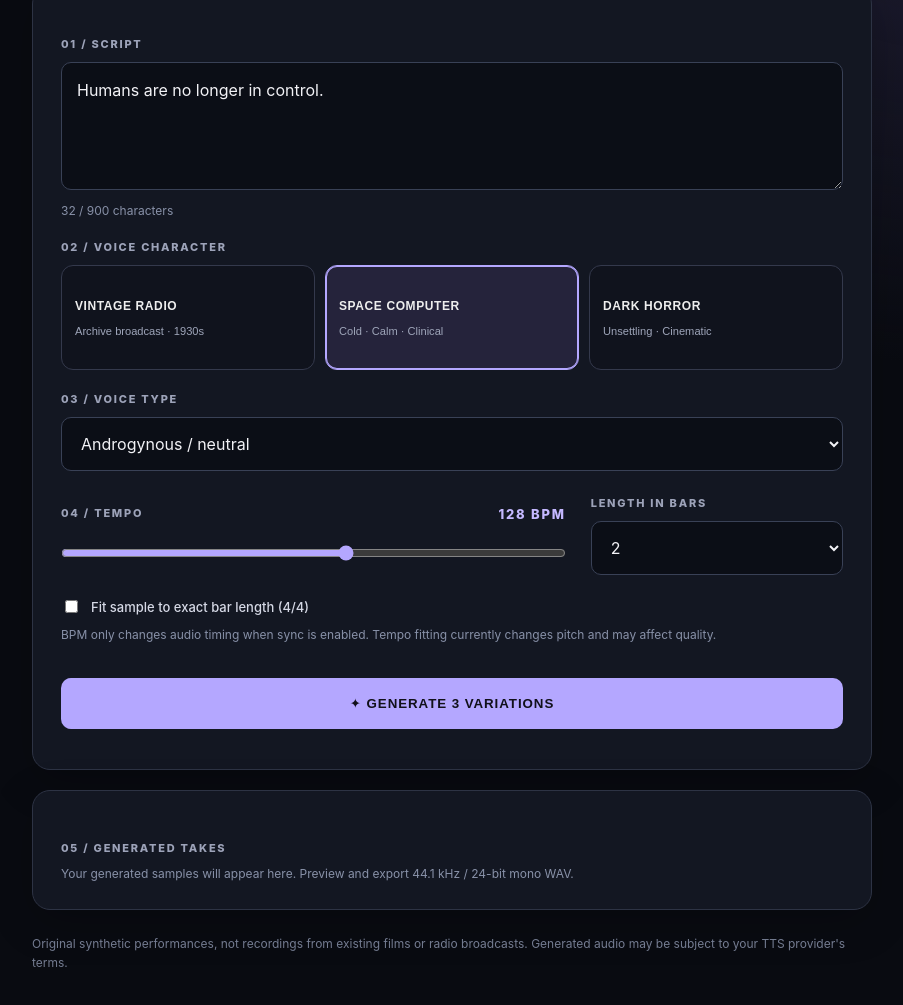
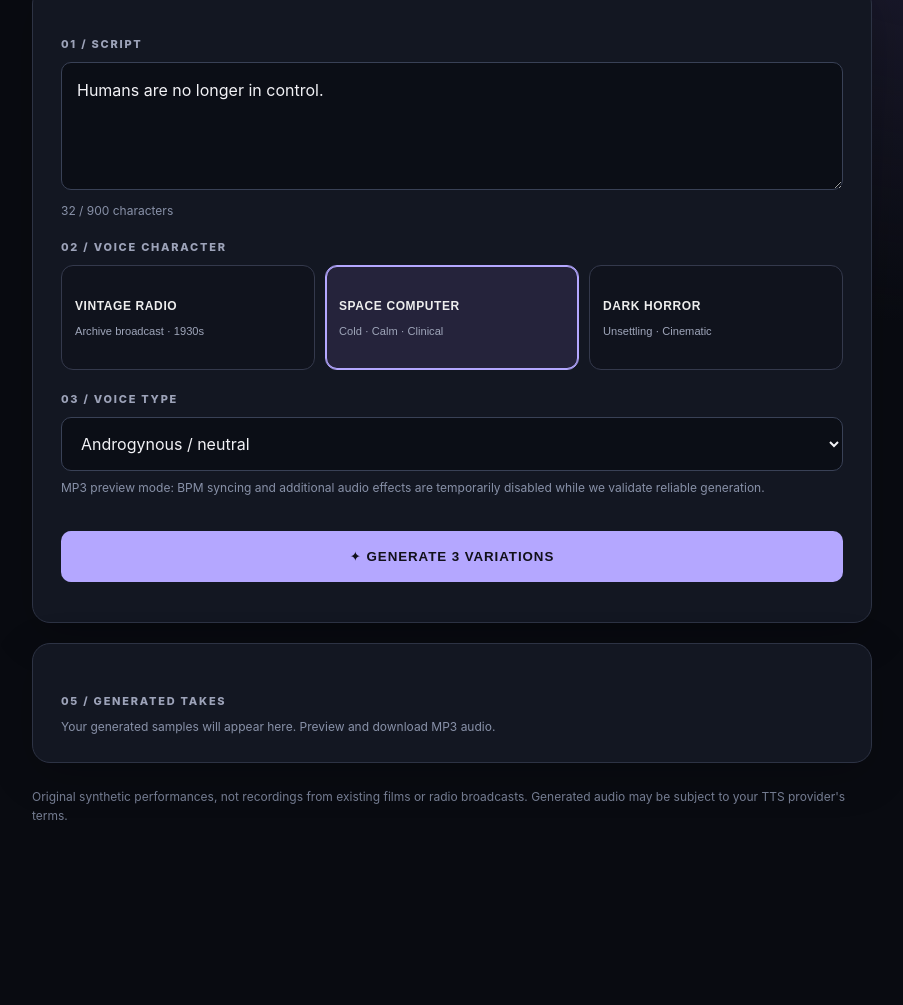
Before and after one commit to abbendix/samplegenerator, a website: page public/index.html in a window 1280 px wide. Shown: the part 261-1266 px from the top of the page, without its empty margins (188-1091 px from the left). After the commit the page ends 1156 px from the top, so only its background shows below. Drawn offline with Linux system fonts and the light colour scheme.

Commit message:
Switch Voice Lab preview to direct MP3 output

```diff
--- a/public/index.html
+++ b/public/index.html
@@ -3,7 +3,6 @@
 <section class="panel"><label for="script">01 / SCRIPT</label><textarea id="script" maxlength="900" rows="4">Humans are no longer in control.</textarea><div class="muted" id="count"></div>
 <label>02 / VOICE CHARACTER</label><div class="styles" id="styles"><button class="style" data-style="radio" type="button"><strong>VINTAGE RADIO</strong><small>Archive broadcast · 1930s</small></button><button class="style selected" data-style="space" type="button"><strong>SPACE COMPUTER</strong><small>Cold · Calm · Clinical</small></button><button class="style" data-style="horror" type="button"><strong>DARK HORROR</strong><small>Unsettling · Cinematic</small></button></div>
 <label for="gender">03 / VOICE TYPE</label><select id="gender"><option value="male">Male</option><option value="female">Female</option><option value="neutral" selected>Androgynous / neutral</option></select>
-<div class="controls"><div><label for="bpm">04 / TEMPO <output id="bpmValue">128 BPM</output></label><input id="bpm" type="range" min="60" max="180" value="128"></div><div><label for="bars">LENGTH IN BARS</label><select id="bars"><option>1</option><option selected>2</option><option>4</option><option>8</option></select></div></div>
-<label class="toggle"><input type="checkbox" id="sync"> Fit sample to exact bar length (4/4)</label><p class="muted">BPM only changes audio timing when sync is enabled. Tempo fitting currently changes pitch and may affect quality.</p>
+<p class="muted">MP3 preview mode: BPM syncing and additional audio effects are temporarily disabled while we validate reliable generation.</p>
 <button id="generate" class="primary">✦ GENERATE 3 VARIATIONS</button><div id="status" role="status" aria-live="polite"></div></section>
-<section class="panel results"><label>05 / GENERATED TAKES</label><div id="takes" class="muted">Your generated samples will appear here. Preview and export 44.1 kHz / 24-bit mono WAV.</div></section><footer>Original synthetic performances, not recordings from existing films or radio broadcasts. Generated audio may be subject to your TTS provider's terms.</footer></main><script src="/app.js"></script></body></html>
+<section class="panel results"><label>05 / GENERATED TAKES</label><div id="takes" class="muted">Your generated samples will appear here. Preview and download MP3 audio.</div></section><footer>Original synthetic performances, not recordings from existing films or radio broadcasts. Generated audio may be subject to your TTS provider's terms.</footer></main><script src="/app.js"></script></body></html>
```
